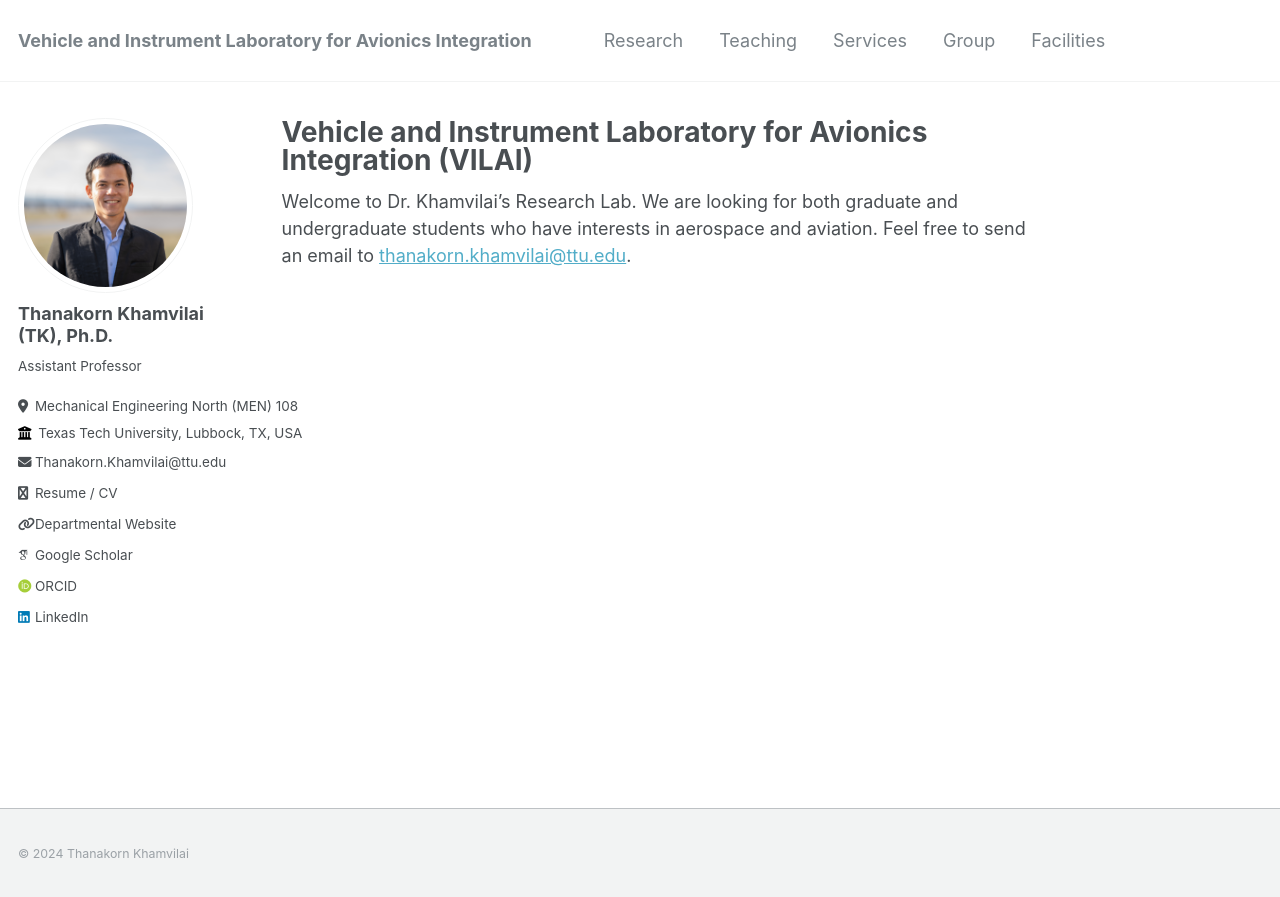
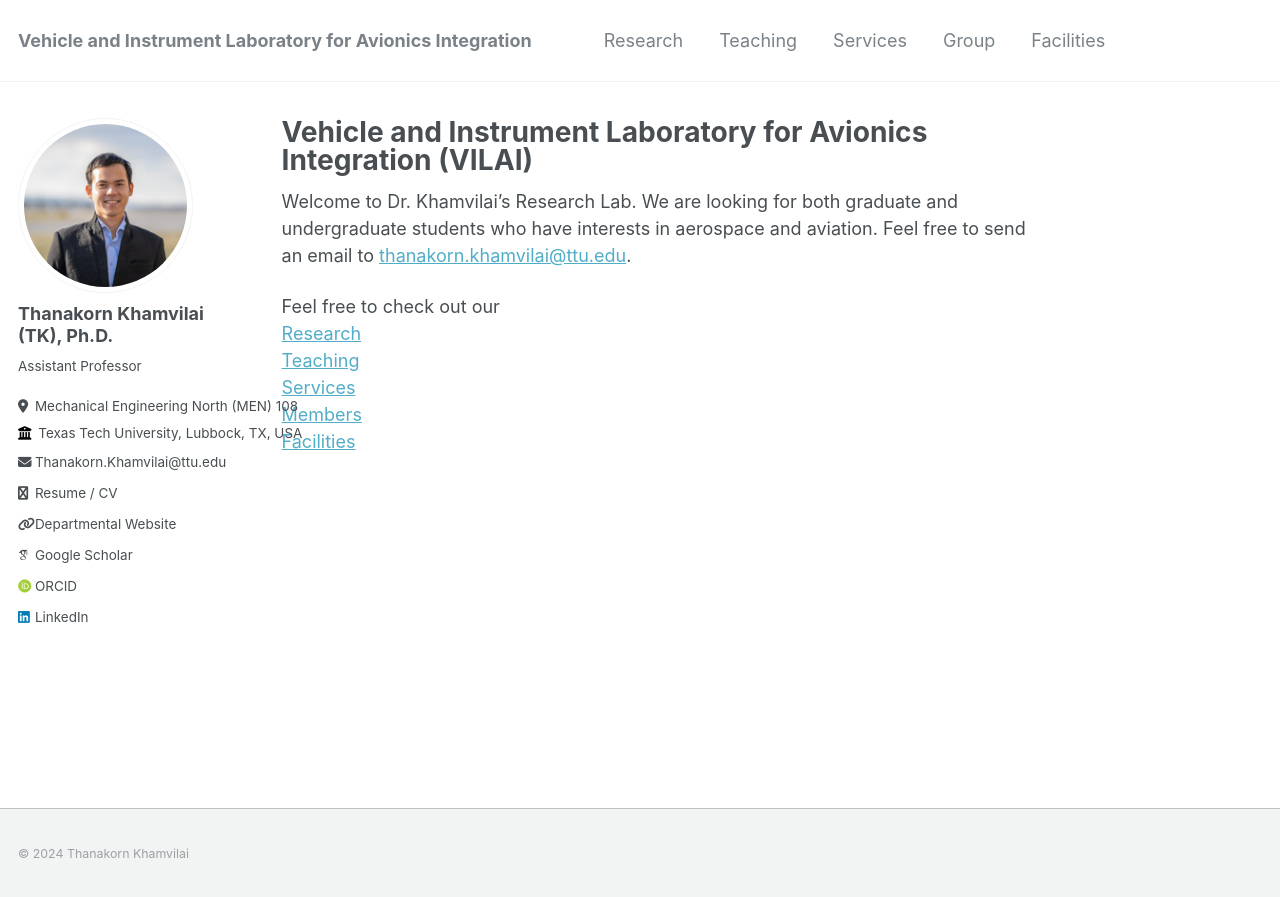
Before and after one commit to tkhamvilai/tkhamvilai.github.io, a Jekyll site: the page built from _pages/about.md, in a window 1280 px wide. Shown: the top 897 px of the page. Built offline with Jekyll 4.4.1, drawn with Linux system fonts in a browser that asks for light colours; some web fonts are replaced.

Commit message:
added link to other pages for mobile UI

```diff
--- a/_pages/about.md
+++ b/_pages/about.md
@@ -8,3 +8,10 @@ redirect_from:
 ---
 
 Welcome to Dr. Khamvilai's Research Lab. We are looking for both graduate and undergraduate students who have interests in aerospace and aviation. Feel free to send an email to [thanakorn.khamvilai@ttu.edu](mailto:thanakorn.khamvilai@ttu.edu).
+
+Feel free to check out our\
+[Research](https://tkhamvilai.github.io/research/)\
+[Teaching](https://tkhamvilai.github.io/teaching/)\
+[Services](https://tkhamvilai.github.io/services/)\
+[Members](https://tkhamvilai.github.io/group/)\
+[Facilities](https://tkhamvilai.github.io/facilities/)
```
